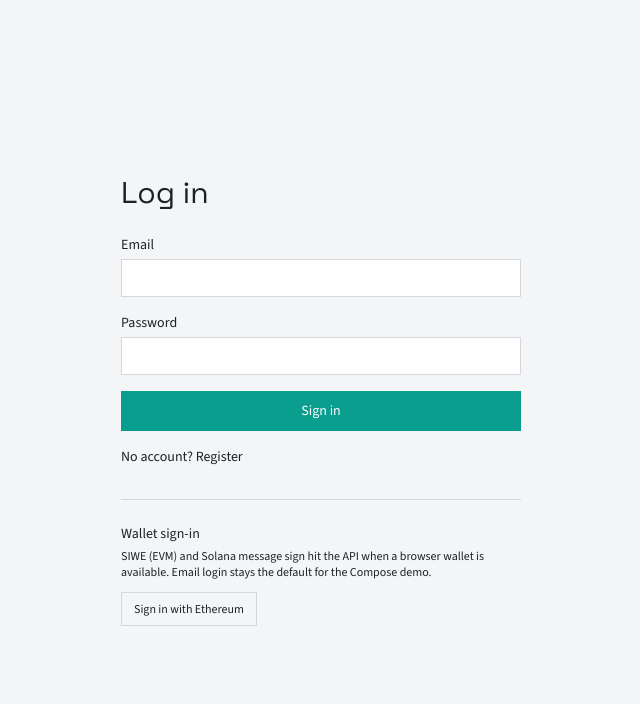
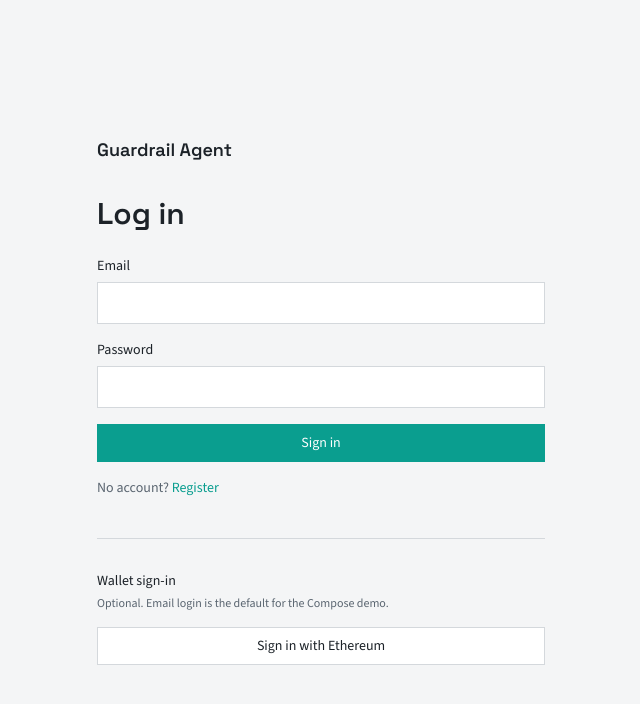
Before and after one commit to o-mid/guardrail-agent, a Next.js app in the folder apps/web/: page /login in a window 1280 px wide. Shown: the top 704 px of the page, without its empty margins (319-959 px from the left). Built offline with nearby package versions, Linux system fonts and the light colour scheme; no server answers.

Commit message:
restyle landing and auth screens

```diff
--- a/apps/web/src/app/login/page.tsx
+++ b/apps/web/src/app/login/page.tsx
@@ -3,8 +3,12 @@
 import Link from "next/link";
 import { useRouter } from "next/navigation";
 import { FormEvent, useState } from "react";
+import { Button } from "@/components/Button";
 import { api } from "@/lib/api";
 import { saveTokens } from "@/lib/session";
+
+const inputClass =
+  "mt-1.5 w-full border border-line bg-surface px-3 py-2.5 text-sm text-ink placeholder:text-ink-muted/60 focus-visible:outline-none focus-visible:ring-2 focus-visible:ring-focus";
 
 export default function LoginPage() {
   const router = useRouter();
@@ -12,6 +16,7 @@ export default function LoginPage() {
   const [password, setPassword] = useState("");
   const [error, setError] = useState<string | null>(null);
   const [loading, setLoading] = useState(false);
+  const [siweLoading, setSiweLoading] = useState(false);
 
   async function onSubmit(e: FormEvent) {
     e.preventDefault();
@@ -31,65 +36,25 @@ export default function LoginPage() {
     }
   }
 
-  return (
-    <main className="mx-auto flex min-h-screen max-w-md flex-col justify-center px-6">
-      <h1 className="font-display text-3xl">Log in</h1>
-      <form onSubmit={onSubmit} className="mt-6 space-y-4">
-        <label className="block text-sm">
-          Email
-          <input
-            className="mt-1 w-full border border-line bg-paper/80 px-3 py-2"
-            type="email"
-            autoComplete="email"
-            value={email}
-            onChange={(e) => setEmail(e.target.value)}
-            required
-          />
-        </label>
-        <label className="block text-sm">
-          Password
-          <input
-            className="mt-1 w-full border border-line bg-paper/80 px-3 py-2"
-            type="password"
-            autoComplete="current-password"
-            value={password}
-            onChange={(e) => setPassword(e.target.value)}
-            required
-          />
-        </label>
-        {error ? <p className="text-sm text-danger">{error}</p> : null}
-        <button
-          type="submit"
-          disabled={loading}
-          className="w-full bg-accent px-4 py-2.5 text-sm font-medium text-white disabled:opacity-60"
-        >
-          {loading ? "Signing in…" : "Sign in"}
-        </button>
-      </form>
-      <p className="mt-4 text-sm text-ink/70">
-        No account? <Link href="/register">Register</Link>
-      </p>
-      <div className="mt-8 border-t border-line pt-6">
-        <p className="text-sm font-medium">Wallet sign-in</p>
-        <p className="mt-1 text-xs text-ink/60">
-          SIWE (EVM) and Solana message sign hit the API when a browser wallet is available. Email
-          login stays the default for the Compose demo.
-        </p>
-        <div className="mt-3 flex flex-wrap gap-2">
-          <button
-            type="button"
-            className="border border-line bg-paper/70 px-3 py-2 text-xs"
-            onClick={async () => {
+  async function signInWithEthereum() {
+    setSiweLoading(true);
     setError(null);
     try {
-                const eth = (window as unknown as { ethereum?: { request: (args: { method: string; params?: unknown[] }) => Promise<unknown> } }).ethereum;
+      const eth = (
+        window as unknown as {
+          ethereum?: { request: (args: { method: string; params?: unknown[] }) => Promise<unknown> };
+        }
+      ).ethereum;
       if (!eth) {
-                  setError("no_evm_wallet");
+        setError("No EVM wallet detected");
         return;
       }
       const accounts = (await eth.request({ method: "eth_requestAccounts" })) as string[];
       const address = accounts[0];
-                const { nonce } = await api<{ nonce: string }>("/api/auth/siwe/nonce", { method: "POST", body: "{}" });
+      const { nonce } = await api<{ nonce: string }>("/api/auth/siwe/nonce", {
+        method: "POST",
+        body: "{}",
+      });
       const domain = window.location.host;
       const uri = window.location.origin;
       const message = `${domain} wants you to sign in with your Ethereum account:\n${address}\n\nGuardrail Agent\n\nURI: ${uri}\nVersion: 1\nChain ID: 31337\nNonce: ${nonce}\nIssued At: ${new Date().toISOString()}`;
@@ -105,11 +70,73 @@ export default function LoginPage() {
       router.push("/app");
     } catch (err) {
       setError(err instanceof Error ? err.message : "siwe_failed");
+    } finally {
+      setSiweLoading(false);
     }
-            }}
+  }
+
+  return (
+    <main className="flex min-h-screen flex-col justify-center px-6">
+      <div className="mx-auto w-full max-w-md">
+        <Link href="/" className="font-display text-lg font-semibold text-ink hover:text-accent">
+          Guardrail Agent
+        </Link>
+        <h1 className="mt-8 font-display text-3xl font-semibold text-ink">Log in</h1>
+
+        <form onSubmit={onSubmit} className="mt-6 space-y-4">
+          <label className="block text-sm font-medium text-ink">
+            Email
+            <input
+              className={inputClass}
+              type="email"
+              autoComplete="email"
+              value={email}
+              onChange={(e) => setEmail(e.target.value)}
+              required
+            />
+          </label>
+          <label className="block text-sm font-medium text-ink">
+            Password
+            <input
+              className={inputClass}
+              type="password"
+              autoComplete="current-password"
+              value={password}
+              onChange={(e) => setPassword(e.target.value)}
+              required
+            />
+          </label>
+          {error ? (
+            <p role="alert" className="rounded-sm border border-danger/30 bg-danger-bg px-3 py-2 text-sm text-danger">
+              {error}
+            </p>
+          ) : null}
+          <Button type="submit" disabled={loading} className="w-full">
+            {loading ? "Signing in…" : "Sign in"}
+          </Button>
+        </form>
+
+        <p className="mt-4 text-sm text-ink-muted">
+          No account?{" "}
+          <Link href="/register" className="font-medium text-accent hover:underline">
+            Register
+          </Link>
+        </p>
+
+        <div className="mt-10 border-t border-line pt-8">
+          <p className="text-sm font-medium text-ink">Wallet sign-in</p>
+          <p className="mt-1 text-xs text-ink-muted">
+            Optional. Email login is the default for the Compose demo.
+          </p>
+          <Button
+            variant="secondary"
+            onClick={signInWithEthereum}
+            disabled={siweLoading}
+            className="mt-4 w-full text-sm"
+            aria-label="Sign in with Ethereum wallet"
           >
-            Sign in with Ethereum
-          </button>
+            {siweLoading ? "Connecting…" : "Sign in with Ethereum"}
+          </Button>
         </div>
       </div>
     </main>
--- a/apps/web/src/app/page.tsx
+++ b/apps/web/src/app/page.tsx
@@ -1,26 +1,26 @@
-import Link from "next/link";
+import { ButtonLink } from "@/components/Button";
 
 export default function HomePage() {
   return (
-    <main className="mx-auto flex min-h-screen max-w-3xl flex-col justify-center px-6 py-16">
-      <p className="font-display text-5xl tracking-tight text-ink md:text-6xl">Guardrail Agent</p>
-      <p className="mt-4 max-w-xl text-lg text-ink/80">
-        Natural language in. Schema-checked plan out. Policy gate, human approve, then dry-run and
-        submit. Nothing valuable moves without your click.
-      </p>
-      <div className="mt-8 flex gap-3">
-        <Link
-          href="/login"
-          className="bg-accent px-5 py-2.5 text-sm font-medium text-white hover:opacity-90"
-        >
-          Log in
-        </Link>
-        <Link
-          href="/register"
-          className="border border-line bg-paper/70 px-5 py-2.5 text-sm font-medium hover:bg-paper"
-        >
-          Register
-        </Link>
+    <main className="flex min-h-screen flex-col justify-center px-6">
+      <div className="mx-auto w-full max-w-3xl motion-safe:animate-mark-fade-in">
+        <div className="mb-6 flex h-10 w-10 items-center justify-center border-2 border-accent bg-surface">
+          <span className="font-display text-sm font-bold text-accent" aria-hidden="true">
+            G
+          </span>
+        </div>
+        <h1 className="font-display text-5xl font-semibold tracking-tight text-ink md:text-6xl">
+          Guardrail Agent
+        </h1>
+        <p className="mt-4 max-w-lg text-lg text-ink-muted">
+          Natural language in. Policy-checked plan out. Nothing moves without your approval.
+        </p>
+        <div className="mt-8 flex flex-wrap gap-3">
+          <ButtonLink href="/login">Log in</ButtonLink>
+          <ButtonLink href="/register" variant="secondary">
+            Register
+          </ButtonLink>
+        </div>
       </div>
     </main>
   );
--- a/apps/web/src/app/register/page.tsx
+++ b/apps/web/src/app/register/page.tsx
@@ -3,8 +3,12 @@
 import Link from "next/link";
 import { useRouter } from "next/navigation";
 import { FormEvent, useState } from "react";
+import { Button } from "@/components/Button";
 import { api } from "@/lib/api";
 import { saveTokens } from "@/lib/session";
+
+const inputClass =
+  "mt-1.5 w-full border border-line bg-surface px-3 py-2.5 text-sm text-ink placeholder:text-ink-muted/60 focus-visible:outline-none focus-visible:ring-2 focus-visible:ring-focus";
 
 export default function RegisterPage() {
   const router = useRouter();
@@ -32,42 +36,54 @@ export default function RegisterPage() {
   }
 
   return (
-    <main className="mx-auto flex min-h-screen max-w-md flex-col justify-center px-6">
-      <h1 className="font-display text-3xl">Register</h1>
+    <main className="flex min-h-screen flex-col justify-center px-6">
+      <div className="mx-auto w-full max-w-md">
+        <Link href="/" className="font-display text-lg font-semibold text-ink hover:text-accent">
+          Guardrail Agent
+        </Link>
+        <h1 className="mt-8 font-display text-3xl font-semibold text-ink">Register</h1>
+
         <form onSubmit={onSubmit} className="mt-6 space-y-4">
-        <label className="block text-sm">
+          <label className="block text-sm font-medium text-ink">
             Email
             <input
-            className="mt-1 w-full border border-line bg-paper/80 px-3 py-2"
+              className={inputClass}
               type="email"
+              autoComplete="email"
               value={email}
               onChange={(e) => setEmail(e.target.value)}
               required
             />
           </label>
-        <label className="block text-sm">
-          Password (min 8)
+          <label className="block text-sm font-medium text-ink">
+            Password (min 8 characters)
             <input
-            className="mt-1 w-full border border-line bg-paper/80 px-3 py-2"
+              className={inputClass}
               type="password"
+              autoComplete="new-password"
               minLength={8}
               value={password}
               onChange={(e) => setPassword(e.target.value)}
               required
             />
           </label>
-        {error ? <p className="text-sm text-danger">{error}</p> : null}
-        <button
-          type="submit"
-          disabled={loading}
-          className="w-full bg-accent px-4 py-2.5 text-sm font-medium text-white disabled:opacity-60"
-        >
+          {error ? (
+            <p role="alert" className="rounded-sm border border-danger/30 bg-danger-bg px-3 py-2 text-sm text-danger">
+              {error}
+            </p>
+          ) : null}
+          <Button type="submit" disabled={loading} className="w-full">
             {loading ? "Creating…" : "Create account"}
-        </button>
+          </Button>
         </form>
-      <p className="mt-4 text-sm text-ink/70">
-        Already registered? <Link href="/login">Log in</Link>
+
+        <p className="mt-4 text-sm text-ink-muted">
+          Already registered?{" "}
+          <Link href="/login" className="font-medium text-accent hover:underline">
+            Log in
+          </Link>
         </p>
+      </div>
     </main>
   );
 }
```
Lines whose indentation alone changed are shown as unchanged.
